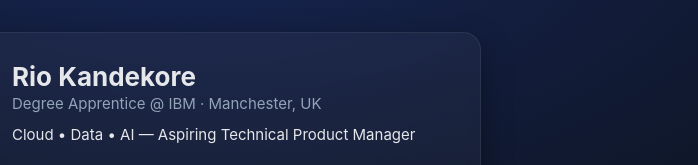
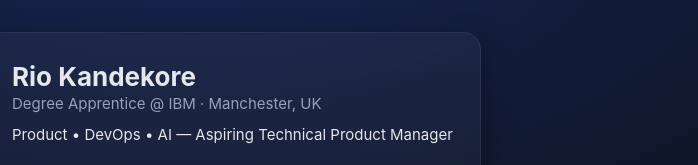
Before and after one commit to c0delocs/c0delocs.github.io, a plain HTML site: page index.html in a window 1280 px wide. Shown: the top 165 px of the page, 449-1147 px from the left. Drawn offline with Linux system fonts and the light colour scheme.

Commit message:
Update index.html

```diff
--- a/index.html
+++ b/index.html
@@ -91,7 +91,7 @@
         <div>
           <h1>Rio Kandekore</h1>
           <div class="subtitle">Degree Apprentice @ IBM · Manchester, UK</div>
-          <div class="bio">Cloud • Data • AI — Aspiring Technical Product Manager</div>
+          <div class="bio">Product • DevOps • AI — Aspiring Technical Product Manager</div>
         </div>
       </header>
 
```
